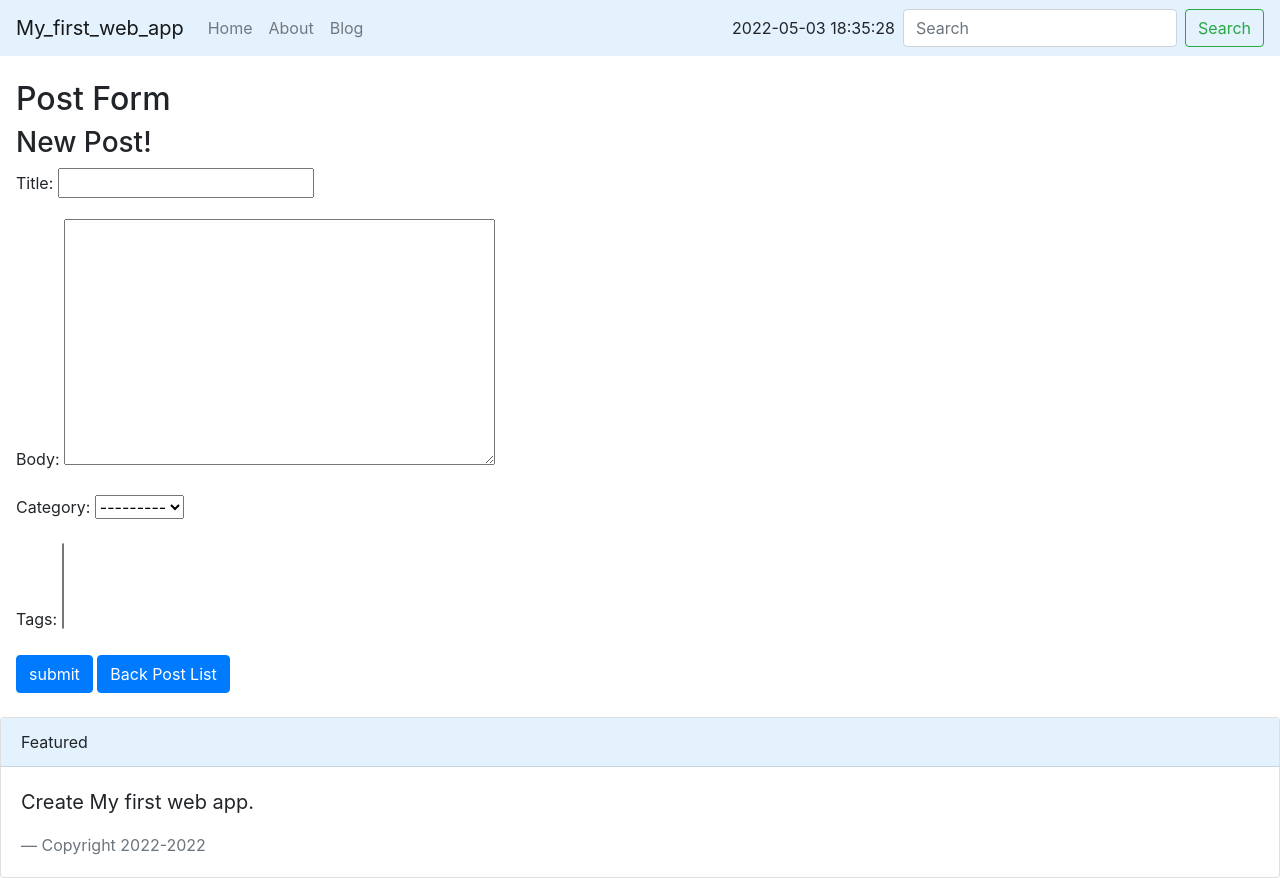
After one commit to naoki0130/my_first_web_app, a Django app: page /blog/create/ in a window 1280 px wide. The commit adds this page. Run offline with Django 4.2, Linux system fonts and the light colour scheme; data that the repository does not hold is empty; some libraries are stand-ins or nearby versions.

Commit message:
create CRUD

```diff
--- a/config/settings.py
+++ b/config/settings.py
@@ -30,8 +30,8 @@ BASE_DIR = Path(__file__).resolve().parent.parent
 SECRET_KEY = 'django-insecure-imm0e-j(24yng5o7qrxc-lr@p^#4tdmje0_0j21e5x)^r9xaz&'
 
 # SECURITY WARNING: don't run with debug turned on in production!
-# DEBUG = True
-DEBUG = False
+DEBUG = True
+# DEBUG = False
 
 ALLOWED_HOSTS = ['*']
 
--- a/templates/_footer.html
+++ b/templates/_footer.html
@@ -1,3 +1,11 @@
-<div id="footer">
-    <p>Copyright 2022-{% now 'Y' %}</p>
+<div class="card mt-4">
+    <div class="card-header" style="background-color: #e3f2fd;">
+        Featured
+    </div>
+    <div class="card-body">
+    <blockquote class="blockquote mb-0">
+        <p>Create My first web app.</p>
+        <footer class="blockquote-footer">Copyright 2022-{% now 'Y' %}</footer>
+    </blockquote>
+    </div>
 </div>
--- a/templates/_navbar.html
+++ b/templates/_navbar.html
@@ -1,13 +1,45 @@
-<div id = "navbar">
+<nav class="navbar navbar-expand-lg navbar-light mb-4" style="background-color: #e3f2fd;">
+
+    <a class="navbar-brand" href="{% url 'webapp:index' %}">My_first_web_app</a>
+    <button class="navbar-toggler" type="button" data-toggle="collapse" data-target="#navbarNavAltMarkup" aria-controls="navbarNavAltMarkup" aria-expanded="false" aria-label="Toggle navigation">
+        <span class="navbar-toggler-icon"></span>
+    </button>
+
+    <div class="collapse navbar-collapse" id="navbarNavAltMarkup">
+        <ul class="navbar-nav mr-auto mt-2 mt-lg-0">
+            <li class="nav-item">
+            <a class="nav-link" href="{% url 'webapp:index' %}">Home <span class="sr-only">(current)</span></a>
+            </li>
+            <li class="nav-item">
+            <a class="nav-link" href="{% url 'webapp:about' %}">About</a>
+            </li>
+            <li class="nav-item">
+            <a class="nav-link" href="{% url 'webapp:blog:index' %}">Blog</a>
+            </li>
+        </ul>
+
+        <form class="form-inline my-2 my-lg-0">
+            <div class="pr-2" >
+                <a>{% now 'Y-m-d H:i:s' %}</a>
+            </div>
+            <input class="form-control mr-sm-2" type="search" placeholder="Search" aria-label="Search">
+            <button class="btn btn-outline-success my-2 my-sm-0" type="submit">Search</button>
+        </form>
+
+    </div>
+
+</nav>
+
+<!-- <div id = "navbar">
 
     <div id = "navbar_menue">
         <a href="{% url 'webapp:index' %}">home</a>
         <a href="{% url 'webapp:about' %}">about</a>
-        <a href="{% url 'webapp:blog:blogpage' %}">blog</a>
+        <a href="{% url 'webapp:blog:index' %}">blog</a>
     </div>
 
     <div id="navbar_now" >
         <a>{% now 'Y-m-d H:i:s' %}</a>
     </div>
 
-</div>
+</div> -->
--- a/templates/base.html
+++ b/templates/base.html
@@ -2,18 +2,22 @@
 <!DOCTYPE html>
 <html>
     <head>
-        <link rel="stylesheet" href="{% static 'main.css' %}">
+        <!-- <link rel="stylesheet" href="{% static 'main.css' %}"> -->
+        <link rel="stylesheet" href="https://maxcdn.bootstrapcdn.com/bootstrap/4.0.0/css/bootstrap.min.css" integrity="sha384-Gn5384xqQ1aoWXA+058RXPxPg6fy4IWvTNh0E263XmFcJlSAwiGgFAW/dAiS6JXm" crossorigin="anonymous">
+        <script src="https://code.jquery.com/jquery-3.2.1.slim.min.js" integrity="sha384-KJ3o2DKtIkvYIK3UENzmM7KCkRr/rE9/Qpg6aAZGJwFDMVNA/GpGFF93hXpG5KkN" crossorigin="anonymous"></script>
+        <script src="https://cdnjs.cloudflare.com/ajax/libs/popper.js/1.12.9/umd/popper.min.js" integrity="sha384-ApNbgh9B+Y1QKtv3Rn7W3mgPxhU9K/ScQsAP7hUibX39j7fakFPskvXusvfa0b4Q" crossorigin="anonymous"></script>
+        <script src="https://maxcdn.bootstrapcdn.com/bootstrap/4.0.0/js/bootstrap.min.js" integrity="sha384-JZR6Spejh4U02d8jOt6vLEHfe/JQGiRRSQQxSfFWpi1MquVdAyjUar5+76PVCmYl" crossorigin="anonymous"></script>
     </head>
 
     <body>
 
         {% include "_navbar.html" %}
 
-
-        {% block main %}
-            no contents
-        {% endblock main %}
-
+        <div class="m-3">
+            {% block main %}
+                no contents
+            {% endblock main %}
+        </div>
 
         {% include "_footer.html" %}
 
--- /dev/null
+++ b/templates/blog/post_form.html
@@ -0,0 +1,15 @@
+{% extends 'base.html' %}
+
+{% block main %}
+
+    <h2 >Post Form</h2>
+    <h3>New Post!</h3>
+
+    <form method="post">
+        {% csrf_token %}
+        {{ form.as_p }}
+        <input type="submit" value="submit" class="btn btn-primary">
+        <a class="btn btn-primary" href="{% url 'webapp:blog:index' %}" role="button">Back Post List</a>
+    </form>
+
+{% endblock main %}
--- a/webapp/blog/models.py
+++ b/webapp/blog/models.py
@@ -1,6 +1,7 @@
 from unicodedata import category
 from django.db import models
 from django.test import tag
+from django.urls import reverse_lazy
 
 # カテゴリテーブル
 class Category(models.Model):
@@ -76,3 +77,7 @@ class Post(models.Model):
 
     def __str__(self):
         return self.title
+
+    def get_absolute_url(self):
+        # 新規作成後にcreateのurlへ飛ばないようにリンクを指定する
+        return reverse_lazy('webapp:blog:index')
--- a/webapp/blog/urls.py
+++ b/webapp/blog/urls.py
@@ -1,8 +1,12 @@
 from django.urls import path
-from .views import BlogView
+from .views import BlogView, PostDetailView, PostCreateView, PostUpdateView, PostDeleteView
 
 # includeされたアプリ側の urls.py で指定するプロジェクトにおける名前空間:blog
 app_name = 'blog'
 urlpatterns = [
-    path('blogpage/', BlogView.as_view(), name='blogpage'),
+    path('', BlogView.as_view(), name='index'),
+    path('detail/<pk>/', PostDetailView.as_view(), name='detail'),
+    path('create/', PostCreateView.as_view(), name='create'),
+    path('update/<pk>', PostUpdateView.as_view(), name='update'),
+    path('delete/<pk>', PostDeleteView.as_view(), name='delete'),
 ]
--- a/webapp/blog/views.py
+++ b/webapp/blog/views.py
@@ -1,6 +1,51 @@
-from django.views.generic import TemplateView
+from django.urls import reverse_lazy
+from django.views.generic import ListView, DetailView, CreateView, UpdateView, DeleteView
+from webapp.blog.models import Post
 from . import BLOGAPP_URLS_LABEL
 
-# ルーティングでblog/blogpageが指定された場合
-class BlogView(TemplateView):
-    template_name = "%s/blog.html" % BLOGAPP_URLS_LABEL
+# ルーティングでblog/indexが指定された場合
+class BlogView(ListView):
+    template_name = "%s/post_list.html" % BLOGAPP_URLS_LABEL
+
+    # models.pyで定義したmodelをセット
+    model = Post
+
+# ルーティングでblog/detailが指定された場合
+class PostDetailView(DetailView):
+    template_name = "%s/post_detail.html" % BLOGAPP_URLS_LABEL
+
+    # models.pyで定義したmodelをセット
+    model = Post
+
+# ルーティングでblog/createが指定された場合
+# post新規作成画面
+class PostCreateView(CreateView):
+    template_name = "%s/post_form.html" % BLOGAPP_URLS_LABEL
+
+    # models.pyで定義したmodelをセット
+    model = Post
+
+    # 編集対象にするフィールド
+    fields = ["title", "body", "category", "tags"]
+
+# ルーティングでblog/updateが指定された場合
+# post編集画面
+class PostUpdateView(UpdateView):
+    template_name = "%s/post_form.html" % BLOGAPP_URLS_LABEL
+
+    # models.pyで定義したmodelをセット
+    model = Post
+
+    # 編集対象にするフィールド
+    fields = ["title", "body", "category", "tags"]
+
+# ルーティングでblog/deleteが指定された場合
+# post編集画面
+class PostDeleteView(DeleteView):
+    template_name = "%s/post_confirm_delete.html" % BLOGAPP_URLS_LABEL
+
+    # models.pyで定義したmodelをセット
+    model = Post
+
+    # 削除後に移動する先
+    success_url = "/"
```
Also changed, not shown: templates/blog/blog.html (deleted, +0 -13 lines), templates/blog/post_confirm_delete.html (added, +14 -0 lines), templates/blog/post_detail.html (added, +17 -0 lines), templates/blog/post_list.html (added, +14 -0 lines), templates/webapp/about.html (+4 -5 lines), templates/webapp/index.html (+5 -5 lines), README.md.
